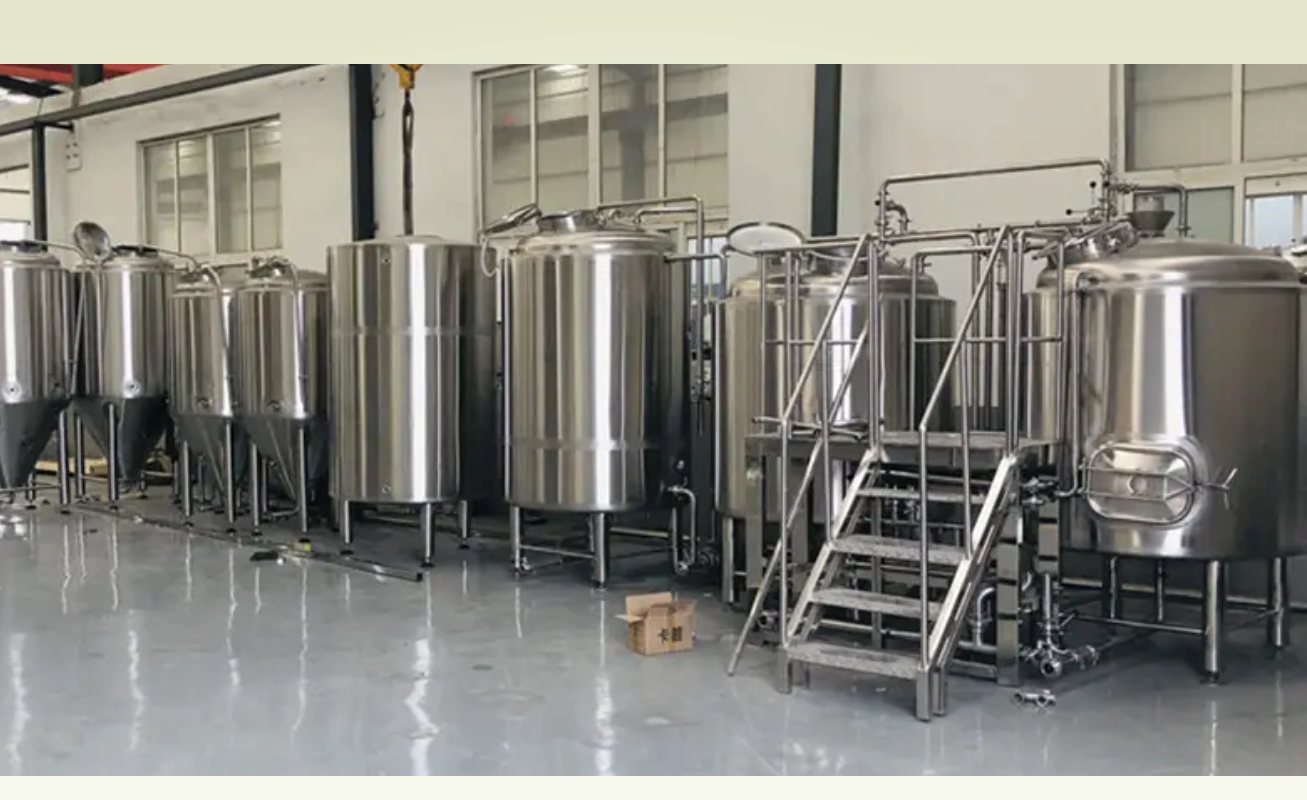
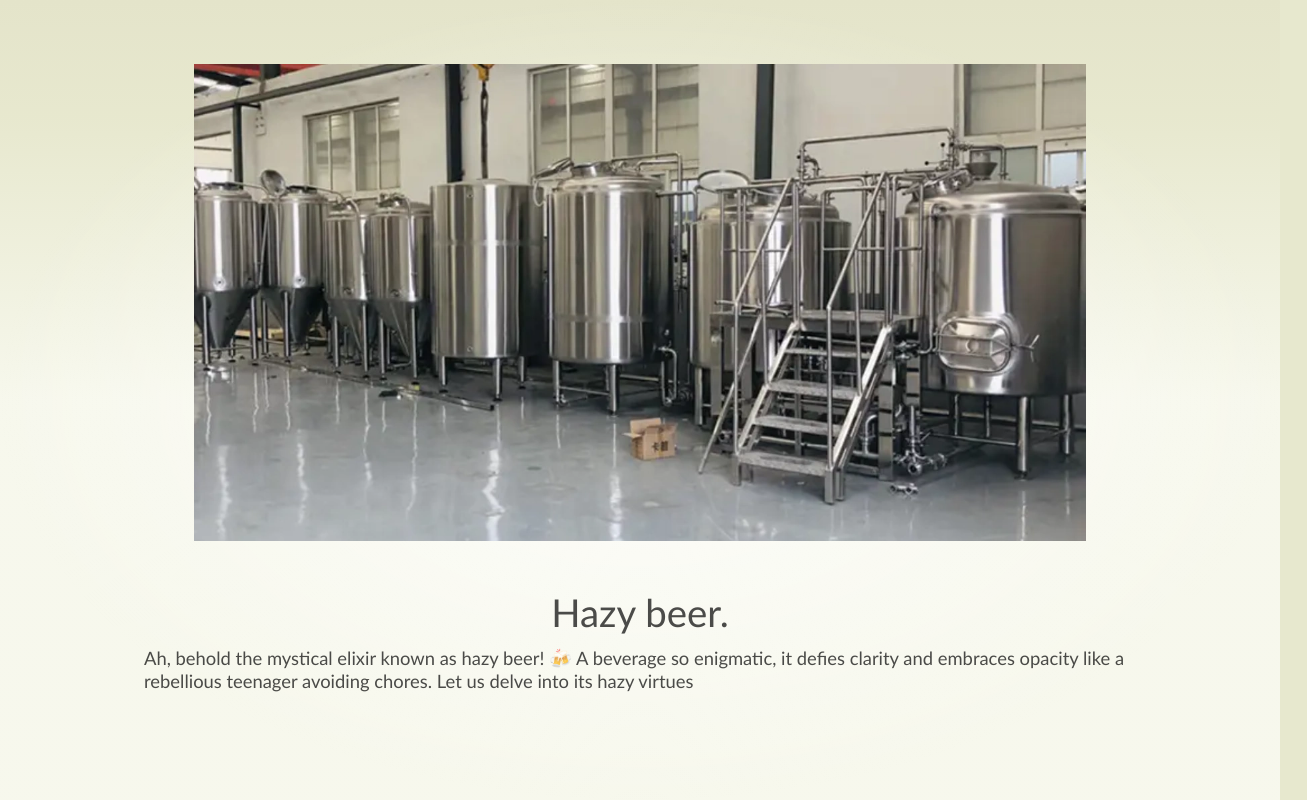
Before and after one commit to slapperjoe/hazy-beer, a SvelteKit app: page / in a window 1280 px wide. Shown: the top 800 px of the page, 1307 px wide, since content can reach past the window. Built offline with nearby package versions, Linux system fonts and the light colour scheme.

Commit message:
Image scaling

```diff
--- a/src/routes/+page.svelte
+++ b/src/routes/+page.svelte
@@ -132,7 +132,7 @@
 	{/if}
 
 	{#if complete}
-		<h1 in:fade={{delay: 1500}}>Go buy a milkshake instead!</h1>
+		<h1 in:fade={{delay: 1500}}>Go buy a milkshake instead.</h1>
 	{/if}
 </section>
 
@@ -151,6 +151,10 @@
 		font-size: 115%;
 	}
 
+	img {
+		width: 90%;
+	}
+
 	h1 {
 		width: 100%;
 		margin-bottom: 12px;
```
Also changed, not shown: src/lib/images/milk-plant.webp.
